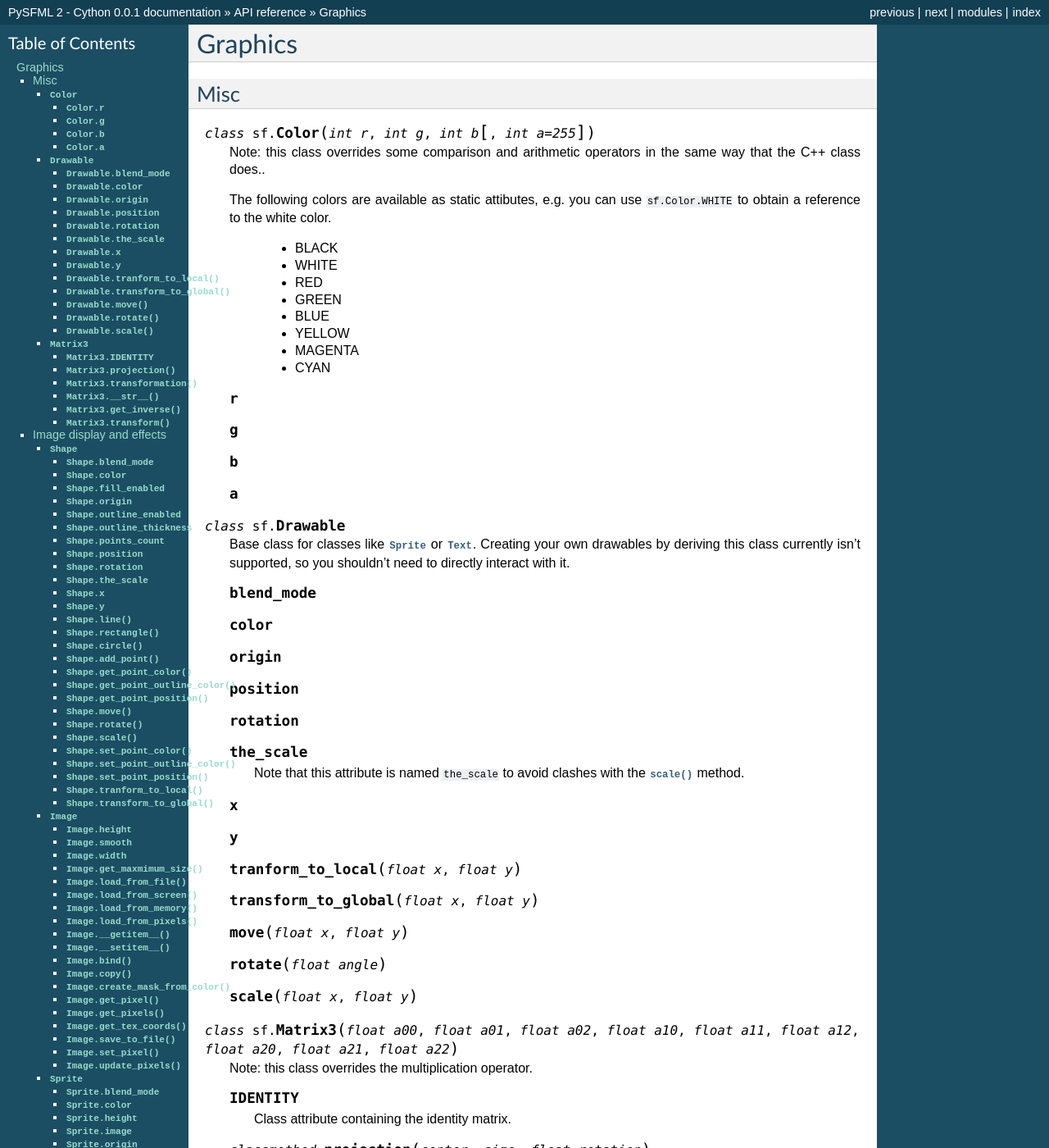
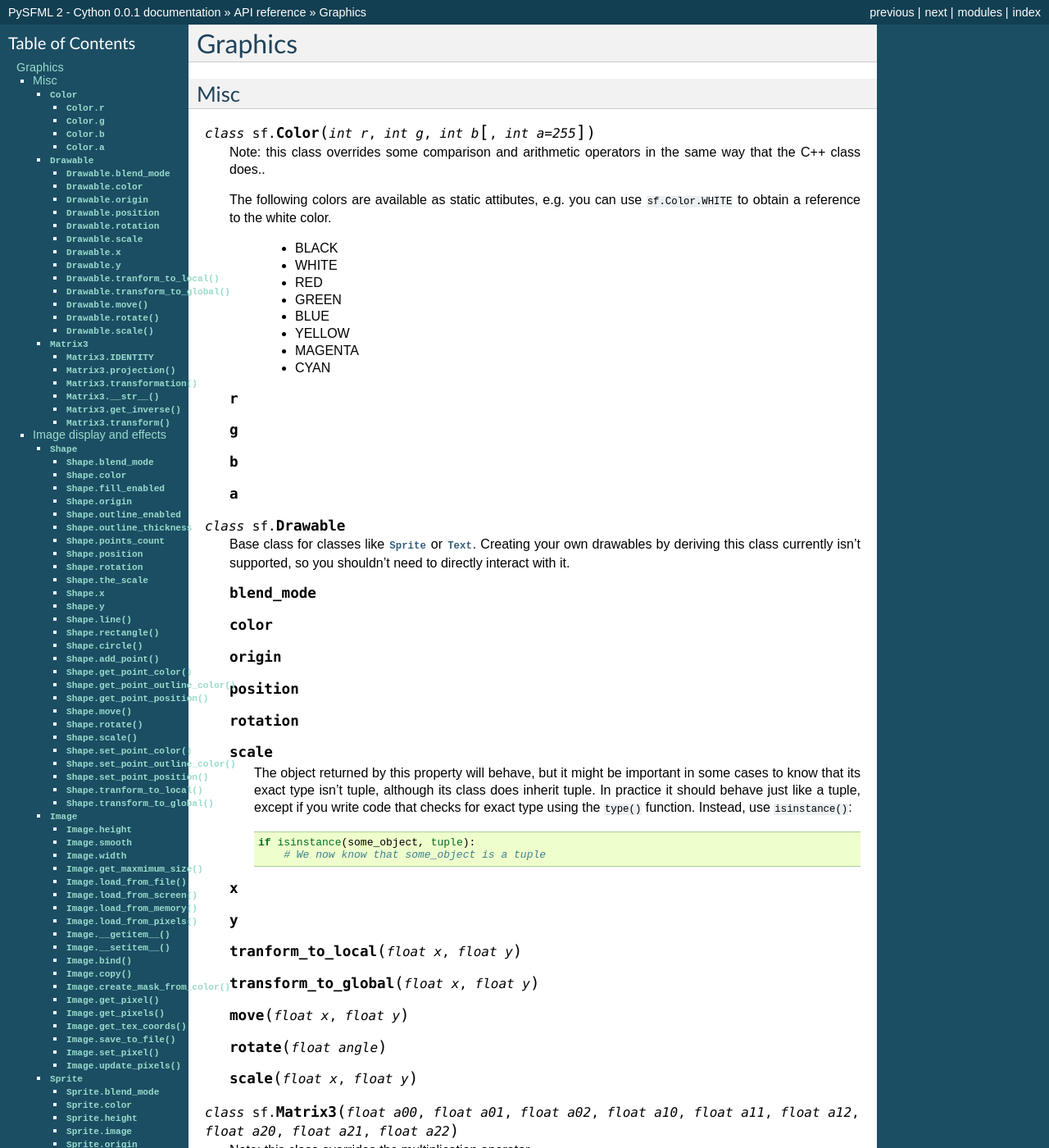
Before and after one commit to intjelic/python-sfml, a Sphinx documentation site: the page built from doc/sphinx/source/graphics.rst, in a window 1280 px wide and 1400 px high. Shown: the whole window at 82% size. Built offline with Sphinx 7.4.7, drawn with Linux system fonts in a browser that asks for light colours.

Commit message:
Used a trick to remove the weird Drawable.the_scale, now users can write scale for both the property and the method

```diff
--- a/doc/sphinx/source/graphics.rst
+++ b/doc/sphinx/source/graphics.rst
@@ -45,10 +45,17 @@
    .. attribute:: origin
    .. attribute:: position
    .. attribute:: rotation
-   .. attribute:: the_scale
+   .. attribute:: scale
 
-      Note that this attribute is named ``the_scale`` to avoid clashes with the
-      :meth:`scale()` method.
+      The object returned by this property will behave, but it might
+      be important in some cases to know that its exact type isn't
+      tuple, although its class does inherit tuple. In practice it
+      should behave just like a tuple, except if you write code that
+      checks for exact type using the ``type()`` function. Instead,
+      use ``isinstance()``::
+
+        if isinstance(some_object, tuple):
+            # We now know that some_object is a tuple
 
    .. attribute:: x
    .. attribute:: y
```
Also changed, not shown: 1 other file.
